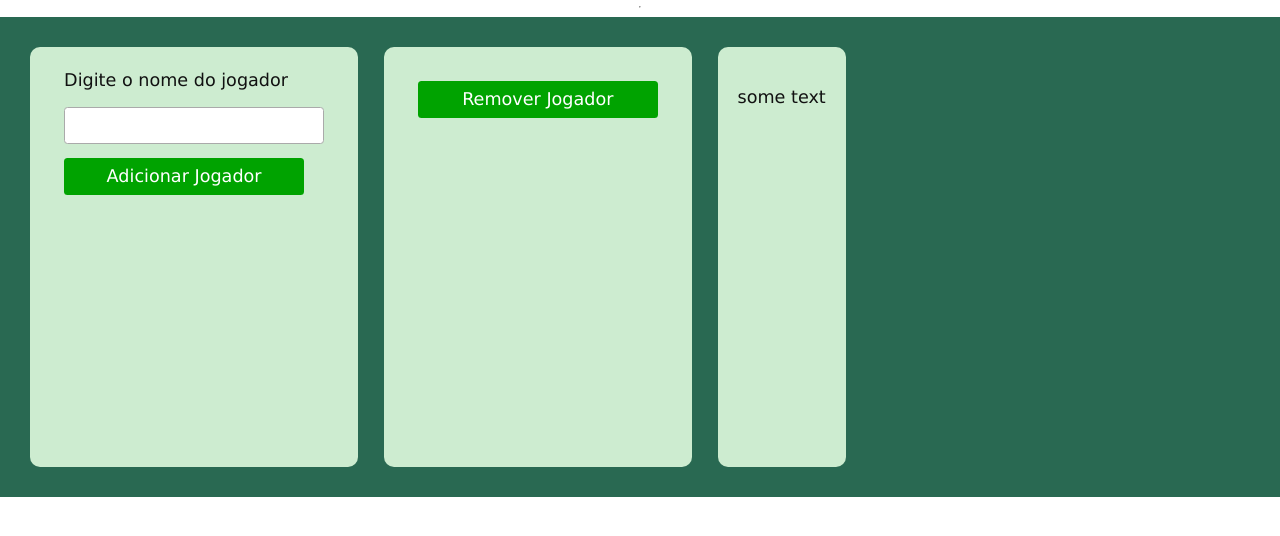
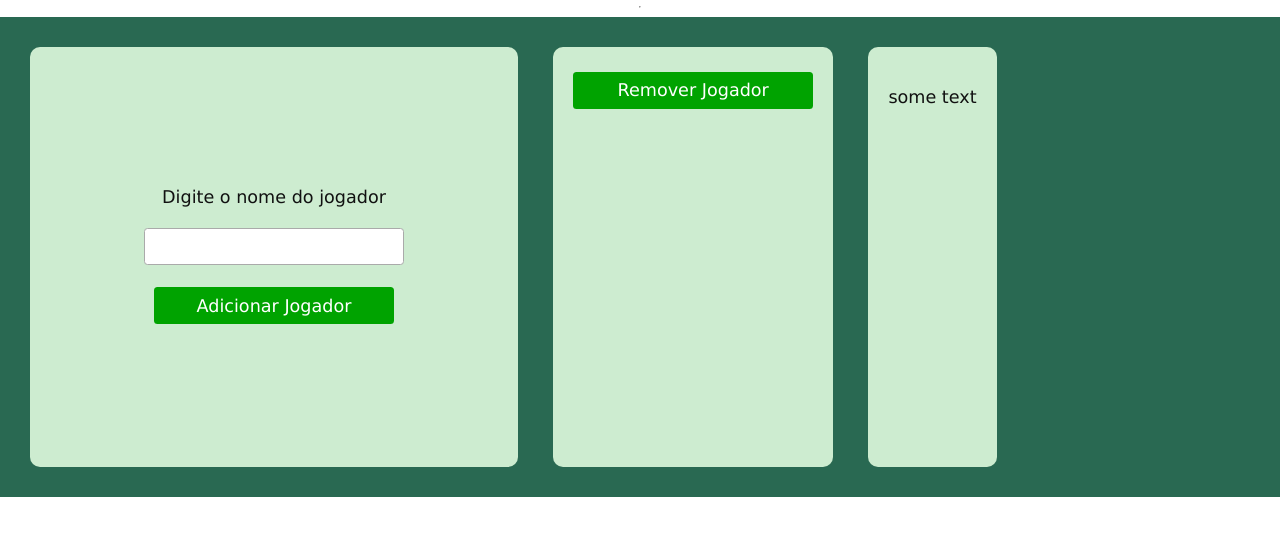
Before and after one commit to mrdsantos/OneBitCode, a plain HTML site: page javascript_dom/escalacao_time_exercise/index.html in a window 1280 px wide. Shown: the part 98-634 px from the top of the page. Drawn offline with Linux system fonts and the light colour scheme.

Commit message:
tweak more columns css

```diff
--- a/javascript_dom/escalacao_time_exercise/content/script/script.js
+++ b/javascript_dom/escalacao_time_exercise/content/script/script.js
@@ -39,10 +39,16 @@ document
 			{ id: "playerListCol" }
 		)
 	)
-
-// create forms
 document
 	.getElementById("playerAddCol")
+	.append(
+		Object.assign(document.createElement("div"), { id: "playerAddColLeft" }),
+		Object.assign(document.createElement("div"), { id: "playerAddColRight" })
+	)
+
+// create forms of left column inside playerAddColumn
+document
+	.getElementById("playerAddColLeft")
 	.append(
 		Object.assign(
 			document.createElement("label"),
@@ -52,24 +58,24 @@ document
 	)
 
 document
-	.getElementById("playerAddCol")
+	.getElementById("playerAddColLeft")
 	.append(
 		document.createElement(
 			Object.assign("input"),
 			{ type: "text" },
 			{ placeholder: "Digite o nome do jogador" },
-			{ name: "playerNameAdd" },
+			{ name: "playerNameAdd" }
 		)
 	)
 
 // create buttons
 document
-	.getElementById("playerAddCol")
+	.getElementById("playerAddColLeft")
 	.append(
 		Object.assign(
 			document.createElement("button"),
 			{ id: "btnAdd" },
-			{ textContent: "Adicionar Jogador" },
+			{ textContent: "Adicionar Jogador" }
 		)
 	)
 
@@ -79,7 +85,7 @@ document
 		Object.assign(
 			document.createElement("button"),
 			{ id: "btnRmv" },
-			{ textContent: "Remover Jogador" },
+			{ textContent: "Remover Jogador" }
 		)
 	)
 
--- a/javascript_dom/escalacao_time_exercise/index.css
+++ b/javascript_dom/escalacao_time_exercise/index.css
@@ -12,12 +12,8 @@ body {
     display: flex;
     flex-flow: row wrap;
     min-height: 60%;
-    column-gap: 2vw;
+    column-gap: 2em;
     background-color: rgb(41, 105, 82);
-}
-
-input, label, button {
-    margin: .8em;
 }
 
 .column {
@@ -26,24 +22,36 @@ input, label, button {
     border-radius: 10px;
 }
 
-#playeraddcol {
-    width: 60%;
+#playerAddCol {
+    max-width: 40%;
     flex-grow: 1;
+    align-content: center;
+}
+
+#playerAddColLeft {
+    display: flex;
+    flex-flow: column wrap;
+    align-items: center;
+    gap: 1em;
+}
+
+#playerAddColRight {
+    display: flex;
+    flex-flow: column wrap;
+    align-items: center;
+    gap: 1em;
 }
 
 input {
-    display: block;
     width: 260px;
 }
 
 #btnAdd {
     width: 240px;
     background-color: rgb(0, 163, 0);
-    display: block;
 }
 
 #btnRmv {
     width: 240px;
     background-color: rgb(0, 163, 0);
-    display: block;
 }
```
